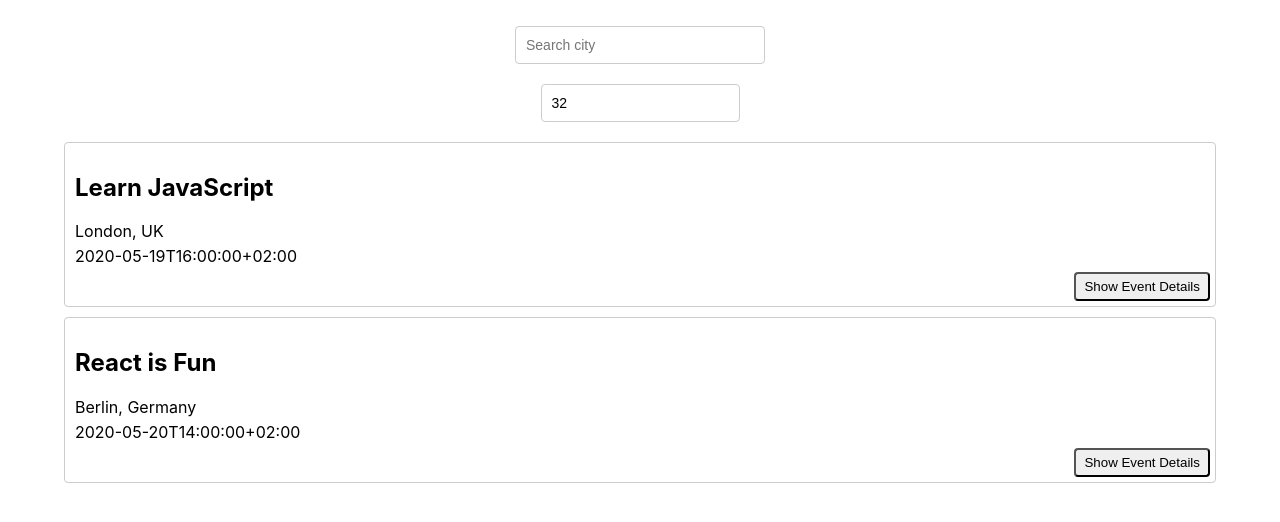
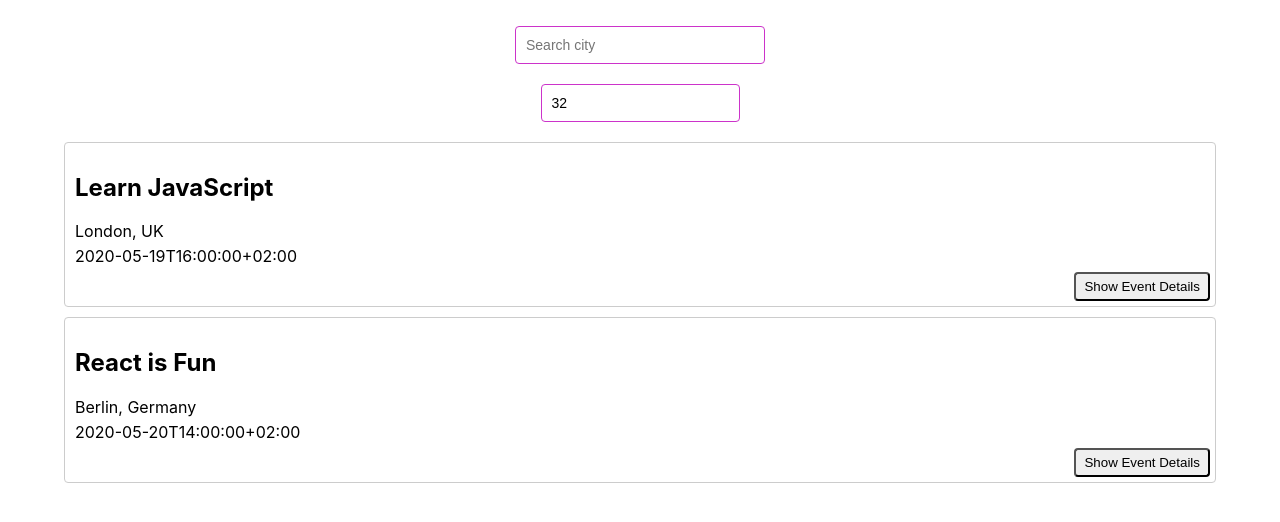
Before and after one commit to Raggio11/meet, a React (Create React App) app: page / in a window 1280 px wide. Shown: the top 522 px of the page. Built offline with nearby package versions, Linux system fonts and the light colour scheme.

Commit message:
Update App.css

```diff
--- a/src/App.css
+++ b/src/App.css
@@ -29,7 +29,7 @@ input[type="number"] {
   padding: 8px 6px 8px 10px;
   border-radius: 4px;
   outline: none;
-  border: 1px solid #ccc;
+  border: 1px solid #cc33ca;
   font-size: 14px;
   line-height: 20px;
   align-self: center;
```
